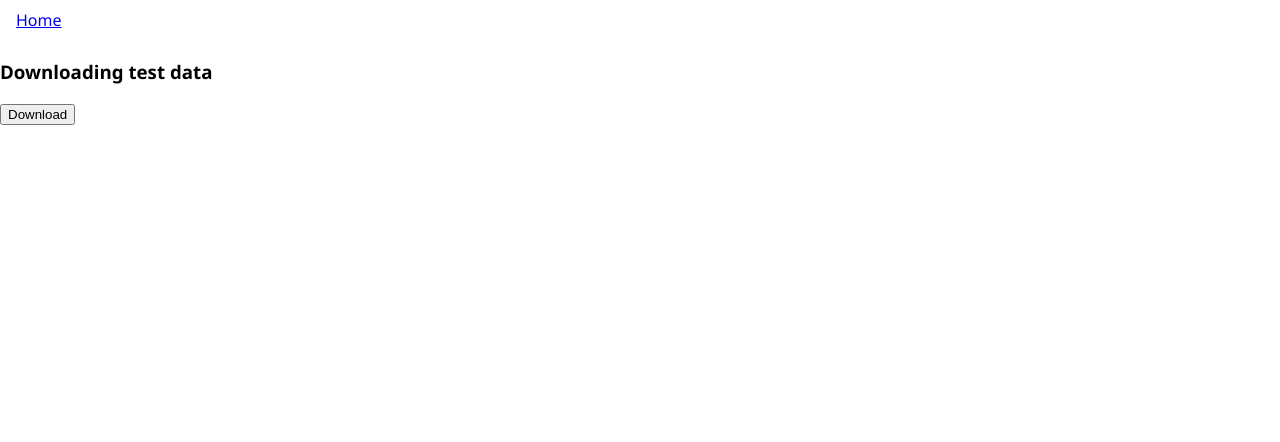
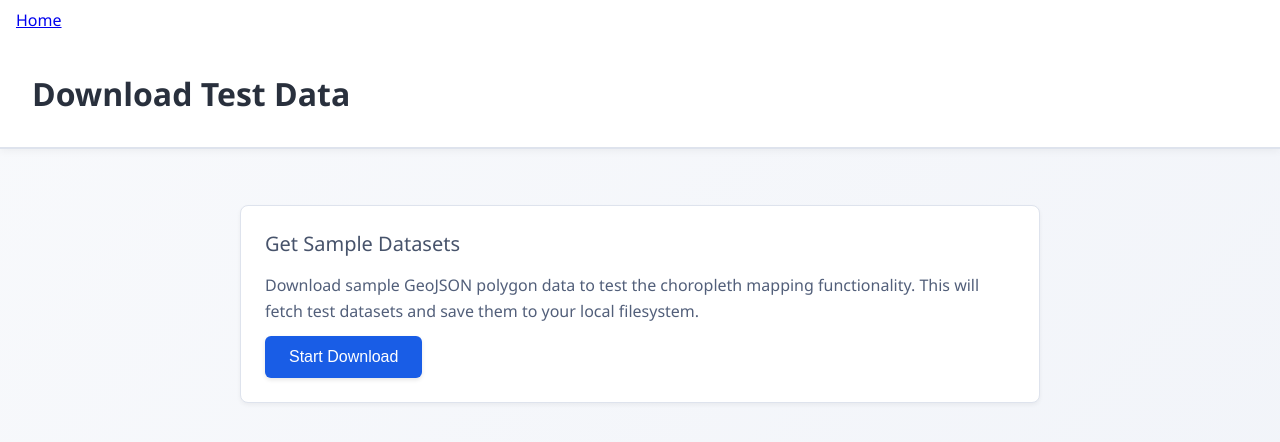
Before and after one commit to versatiles-org/versatiles-choro, a SvelteKit app: page /download_test_data in a window 1280 px wide. Shown: the top 442 px of the page. Built offline with nearby package versions, Linux system fonts and the light colour scheme.

Commit message:
feat: enhance UI for converting polygons and downloading test data with structured steps and improved layout

```diff
--- /dev/null
+++ b/src/lib/component/PageContainer.svelte
@@ -0,0 +1,125 @@
+<script lang="ts">
+	import type { Snippet } from 'svelte';
+
+	let {
+		title,
+		children
+	}: {
+		title: string;
+		children: Snippet;
+	} = $props();
+</script>
+
+<div class="page-container">
+	<div class="page-header">
+		<h1>{title}</h1>
+	</div>
+	<div class="page-content">
+		{@render children()}
+	</div>
+</div>
+
+<style>
+	.page-container {
+		height: 100%;
+		overflow-y: auto;
+		background: linear-gradient(135deg, hsl(220, 40%, 98%) 0%, hsl(220, 40%, 96%) 100%);
+	}
+
+	.page-header {
+		background: white;
+		border-bottom: 2px solid hsl(220, 30%, 90%);
+		padding: 2rem;
+		box-shadow: 0 2px 8px rgba(0, 0, 0, 0.05);
+	}
+
+	.page-header h1 {
+		margin: 0;
+		font-size: 2rem;
+		color: hsl(220, 20%, 20%);
+		font-weight: 600;
+	}
+
+	.page-content {
+		max-width: 800px;
+		margin: 0 auto;
+		padding: 2rem;
+	}
+
+	.page-content :global(h2) {
+		color: hsl(220, 20%, 30%);
+		font-size: 1.5rem;
+		margin: 2rem 0 1rem 0;
+		font-weight: 600;
+	}
+
+	.page-content :global(h3) {
+		color: hsl(220, 20%, 35%);
+		font-size: 1.25rem;
+		margin: 1.5rem 0 1rem 0;
+		font-weight: 500;
+	}
+
+	.page-content :global(p) {
+		color: hsl(220, 20%, 40%);
+		line-height: 1.6;
+		margin: 0.75rem 0;
+	}
+
+	.page-content :global(button) {
+		background: hsl(220, 80%, 50%);
+		color: white;
+		border: none;
+		padding: 0.75rem 1.5rem;
+		font-size: 1rem;
+		border-radius: 6px;
+		cursor: pointer;
+		font-weight: 500;
+		transition: all 0.2s ease;
+		box-shadow: 0 2px 4px rgba(0, 0, 0, 0.1);
+	}
+
+	.page-content :global(button:hover) {
+		background: hsl(220, 80%, 45%);
+		box-shadow: 0 4px 8px rgba(0, 0, 0, 0.15);
+		transform: translateY(-1px);
+	}
+
+	.page-content :global(button:active) {
+		transform: translateY(0);
+		box-shadow: 0 2px 4px rgba(0, 0, 0, 0.1);
+	}
+
+	.page-content :global(button:disabled) {
+		background: hsl(220, 20%, 70%);
+		cursor: not-allowed;
+		opacity: 0.6;
+		transform: none;
+	}
+
+	.page-content :global(.info-card) {
+		background: white;
+		border: 1px solid hsl(220, 30%, 90%);
+		border-radius: 8px;
+		padding: 1.5rem;
+		margin: 1rem 0;
+		box-shadow: 0 2px 4px rgba(0, 0, 0, 0.05);
+	}
+
+	.page-content :global(.info-card p) {
+		margin: 0;
+	}
+
+	.page-content :global(.step-section) {
+		background: white;
+		border: 1px solid hsl(220, 30%, 90%);
+		border-radius: 8px;
+		padding: 1.5rem;
+		margin: 1.5rem 0;
+		box-shadow: 0 2px 4px rgba(0, 0, 0, 0.05);
+	}
+
+	.page-content :global(.step-section h3) {
+		margin-top: 0;
+	}
+</style>
--- a/src/routes/download_test_data/+page.svelte
+++ b/src/routes/download_test_data/+page.svelte
@@ -1,10 +1,22 @@
 <script lang="ts">
+	import PageContainer from '$lib/component/PageContainer.svelte';
 	import Progress from '$lib/component/Progress.svelte';
 	let running = $state(false);
 </script>
 
-<h3>Downloading test data</h3>
-<button onclick={() => (running = true)}>Download</button>
-{#if running}
-	<Progress url="/api/download/test-data" params={{}} />
-{/if}
+<PageContainer title="Download Test Data">
+	<div class="step-section">
+		<h3>Get Sample Datasets</h3>
+		<p>
+			Download sample GeoJSON polygon data to test the choropleth mapping functionality. This will
+			fetch test datasets and save them to your local filesystem.
+		</p>
+		<button onclick={() => (running = true)} disabled={running}>
+			{running ? 'Downloading...' : 'Start Download'}
+		</button>
+	</div>
+
+	{#if running}
+		<Progress url="/api/download/test-data" params={{}} />
+	{/if}
+</PageContainer>
```
Also changed, not shown: src/routes/convert_polygons/+page.svelte (+15 -4 lines).
